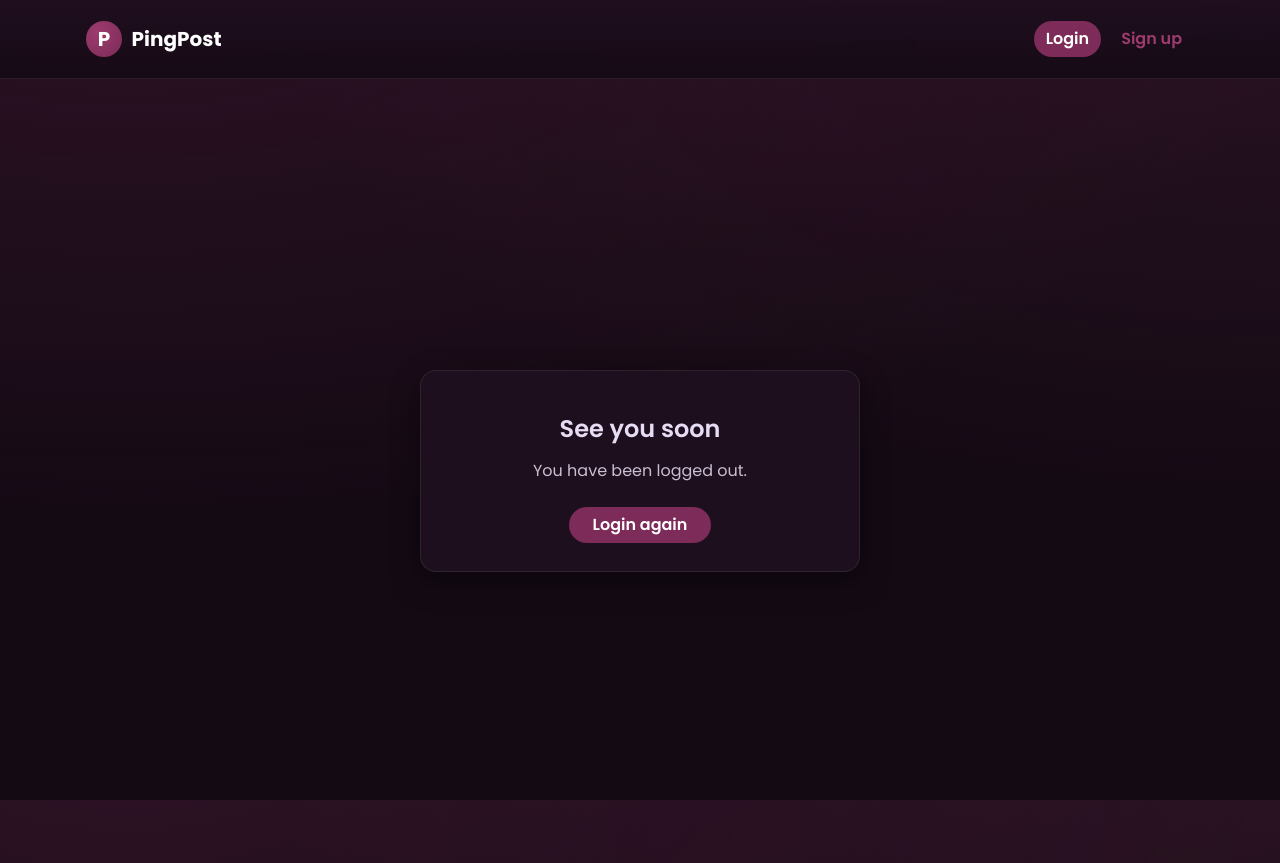
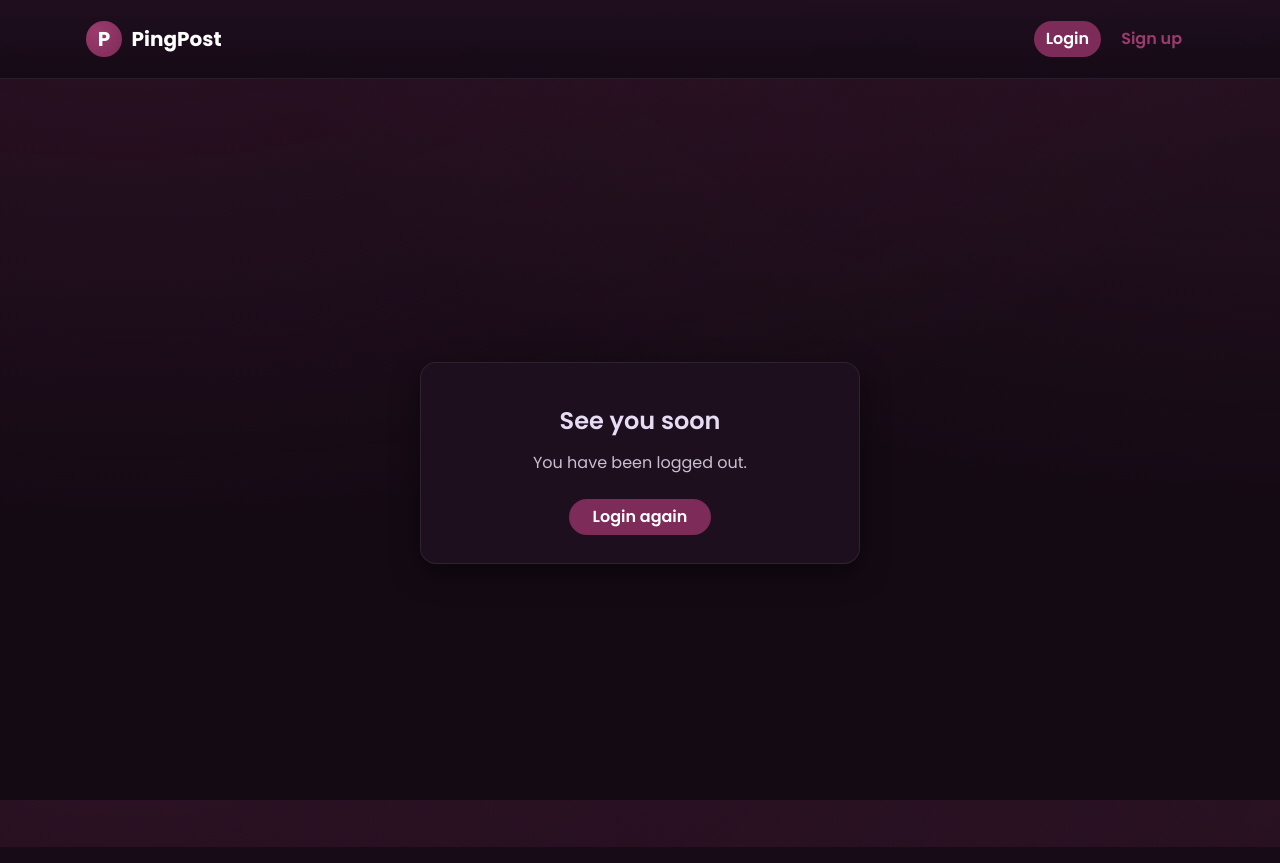
Before and after one commit to codebysnorlax/Django-PingPost, a Django app: template PingPost/templates/registration/logged_out.html in a window 1280 px wide. Run offline with Django 3.2, Linux system fonts and the light colour scheme; the template is opened without the code that fills it, so the values that code supplies are empty.

Commit message:
fix styling in footer

```diff
--- a/PingPost/static/css/theme.css
+++ b/PingPost/static/css/theme.css
@@ -15,12 +15,20 @@
   --pp-radius: 16px;
 }
 
+[data-bs-theme='dark'] html { background: var(--pp-bg); }
 [data-bs-theme='dark'] body {
   background: radial-gradient(1200px 600px at 10% -10%, rgba(125,43,88,.25), transparent),
               radial-gradient(1000px 500px at 100% 0%, rgba(156,59,109,.15), transparent),
               var(--pp-bg);
   color: var(--pp-text);
   font-family: 'Poppins', system-ui, -apple-system, Segoe UI, Roboto, Helvetica, Arial, "Apple Color Emoji", "Segoe UI Emoji";
+  min-height: 100%;
+  background-attachment: fixed, fixed, scroll; /* keep glow backdrop consistent */
+}
+
+.page-container {
+  min-height: calc(100vh - 80px);
+  padding-bottom: 64px; /* breathing room so bottom never feels cut */
 }
 
 /* Navbar */
@@ -103,9 +111,7 @@
 }
 
 /* Auth and forms */
-.auth-wrapper {
-  min-height: calc(100vh - 64px);
-}
+.auth-wrapper { min-height: calc(100vh - 80px); }
 .auth-card {
   width: 100%;
   max-width: 440px;
--- a/PingPost/templates/layout.html
+++ b/PingPost/templates/layout.html
@@ -38,7 +38,7 @@
     </div>
   </nav>
 
-  <div class="container py-4">
+  <div class="container py-4 page-container">
     {% block content %}
 
     {% endblock %}
```
